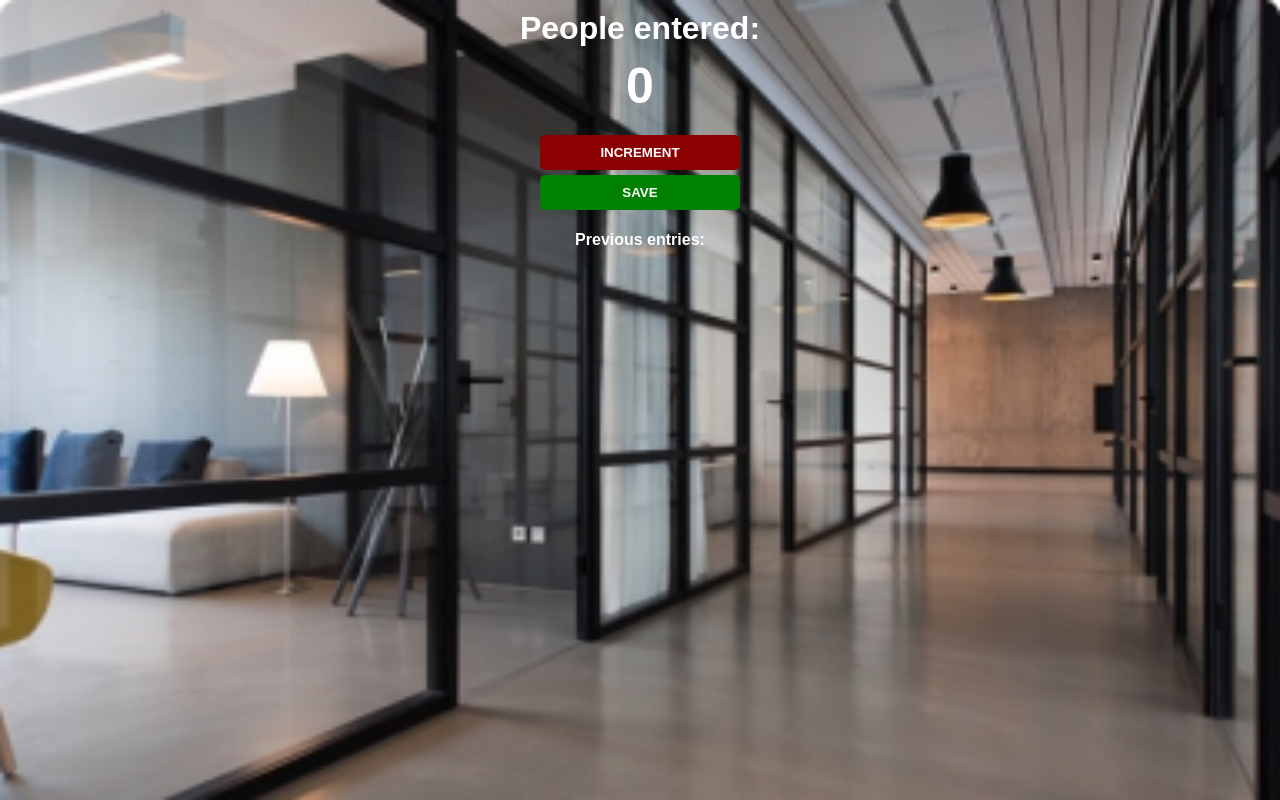
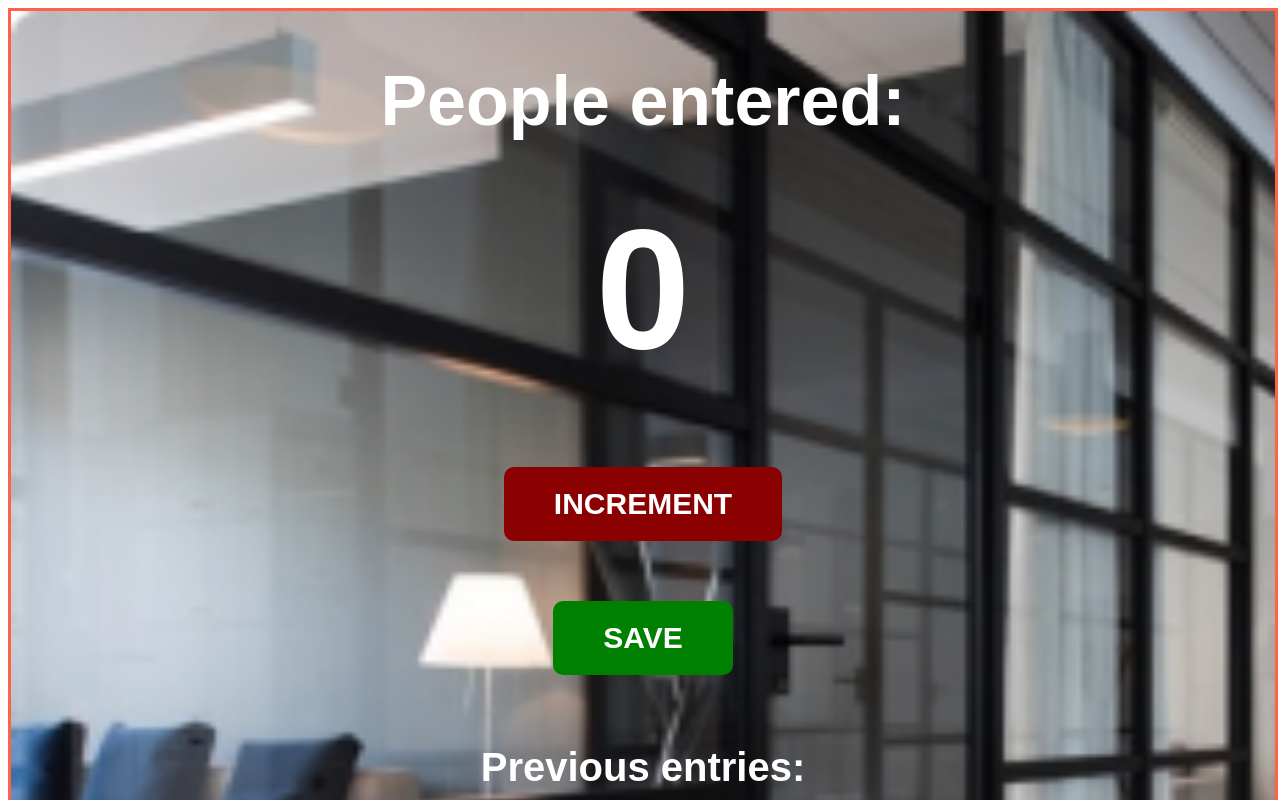
Before and after one commit to ZeeMonk-pixel/Passenger-Counter-App, a plain HTML site: page index.html in a window 1280 px wide. Shown: the top 800 px of the page. Drawn offline with Linux system fonts and the light colour scheme.

Commit message:
edited the apps interface

```diff
--- a/index.html
+++ b/index.html
@@ -6,12 +6,14 @@
 
 <body>
 
+     <div class="peopleconterapp">
         <h1>People entered:</h1>
         <h2 id="count-el">0</h2>
         <button id="increment-btn" onclick="increment()">INCREMENT</button> <br>
         <button id="save-btn" onclick="save()">SAVE</button>
 
     <p id="save-el"> Previous entries: </p>
+     </div>
 
 
 
--- a/main.css
+++ b/main.css
@@ -1,4 +1,9 @@
 body{
+    max-height: 1500px;
+}
+
+
+.peopleconterapp{
     background-image: url(./Rectangle\ 18.png);
     background-size: cover;
     font-family: sans-serif;
@@ -6,32 +11,38 @@ body{
     text-align: center;
     background-repeat: no-repeat;
     color: white;
+    border: 3px solid tomato;
+    height: 1500px;
+    width: 100%;
 }
 
 h1{
-    margin-top: 10px;
-    margin-bottom: 10px;
+    margin-top: 50px;
+    margin-bottom: 50px;
+    font-size: 70px;
 }
 
 h2{
-    font-size: 50px;
-    margin-top: 0;
-    margin-bottom: 20px;
+    font-size: 170px;
+    margin: 30px 0 50px 0;
 }
 
 button{
     border: none;
-    padding: 10px 0;
+    padding: 20px 50px;
     color: white;
     font-weight: bold;
-    width: 200px;
-    margin-bottom: 5px;
-    border-radius: 5px;
+    /* width: 200px; */
+    margin: 30px 0;
+    border-radius: 10px;
+    font-size: 30px;
 }
 #increment-btn{
     background: darkred;
 }
 #save-btn{
     background: green;
-
 }
+#save-el{
+    font-size: 40px;
+}
```
Also changed, not shown: main.js (line endings or trailing spaces).
